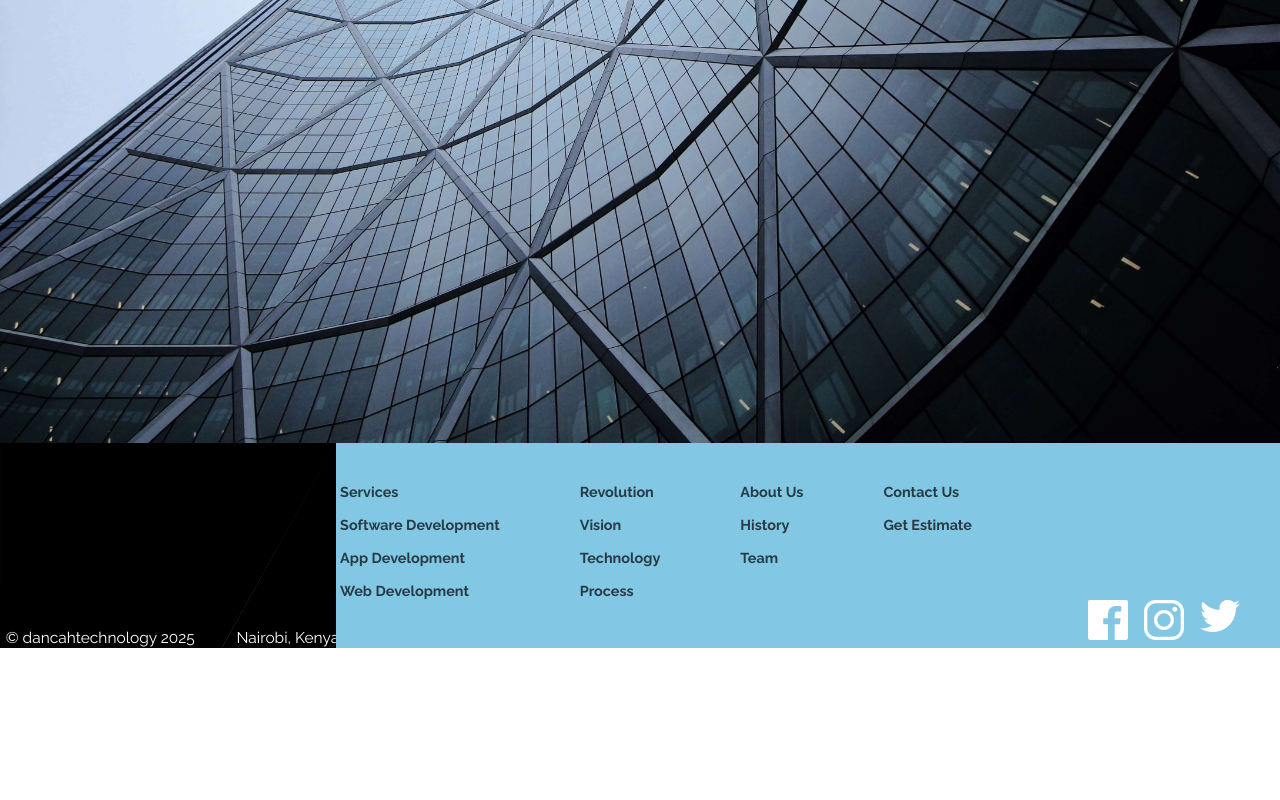
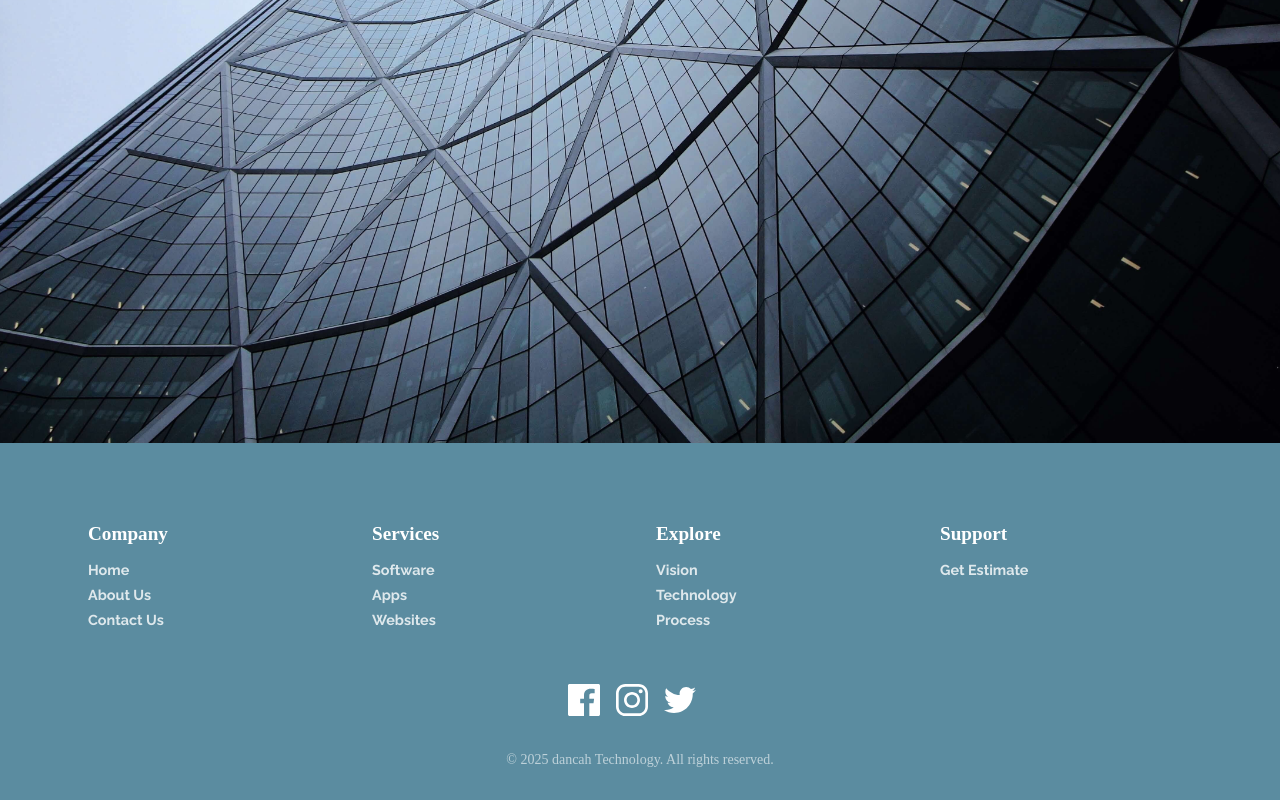
Before and after one commit to riqu-eza/dancahportal, a React (Create React App) app: page / in a window 1280 px wide. Shown: the part 3963-4763 px from the top of the page. Before the commit the page ends 4611 px from the top, so only its background shows below. Built offline with nearby package versions, Linux system fonts and the light colour scheme.

Commit message:
the footer updated

```diff
--- a/src/components/ui/Footer.js
+++ b/src/components/ui/Footer.js
@@ -13,353 +13,111 @@ import instagram from "../../assets/instagram.svg";
 
 const useStyles = makeStyles((theme) => ({
   footer: {
-    backgroundColor: theme.palette.common.orange,
+    backgroundColor: theme.palette.primary.dark,
+    color: "white",
     width: "100%",
-    overflowX: "hidden",
+    paddingTop: "4rem",
+    paddingBottom: "2rem",
+    position: "relative",
     zIndex: theme.zIndex.modal + 1,
-    [theme.breakpoints.down("sm")]: {
-      backgroundColor: "black",
-      height: "7.5em",
-      overflowX: "visible",
-    },
   },
   adornment: {
-    width: "21em",
-    verticalAlign: "bottom",
-    overflowY: "visible",
-    [theme.breakpoints.down("md")]: {
-      width: "20em",
-    },
-    [theme.breakpoints.down("sm")]: {
-      position: "absolute",
-      zIndex: 1302,
-      width: "100%",
-    },
+    width: "100%",
+    marginTop: "2rem",
   },
   mainContainer: {
-    position: "absolute",
-    marginTop: "auto",
-    marginRight: 0,
     width: "100%",
-    overflow: "hidden",
-    paddingLeft: "2rem",
-    [theme.breakpoints.down("md")]: {
-      marginTop: "0.5rem",
-      justifyContentContent: "flex-end",
-      paddingRight: "9%",
-      margin: 0,
-    },
+    maxWidth: "1200px",
+    margin: "auto",
+    padding: "0 2rem",
   },
   link: {
     ...theme.typography.link,
-    opacity: 0.7,
+    color: "white",
     textDecoration: "none",
-    cursor: "pointer",
-    whiteSpace: "nowrap",
+    opacity: 0.8,
+    marginBottom: "0.5rem",
+    transition: "opacity 0.3s ease",
     "&:hover": {
       opacity: 1,
     },
   },
+  sectionTitle: {
+    marginBottom: "1rem",
+    fontWeight: 600,
+    fontSize: "1.2rem",
+  },
   icon: {
-    width: "3.5rem",
-    height: "3.5rem",
-    padding: "0.5rem",
-    [theme.breakpoints.down("sm")]: {
-      width: "7rem",
-      height: "7rem",
-      padding: "1rem",
-    },
-    [theme.breakpoints.down("xs")]: {
-      width: "6rem",
-      height: "6rem",
+    width: "2rem",
+    height: "2rem",
+    marginRight: "1rem",
+    transition: "transform 0.3s ease",
+    "&:hover": {
+      transform: "scale(1.1)",
     },
   },
   mediaIconsContainer: {
-    marginTop: "-3.5rem",
-    paddingRight: "2rem",
-    margin: 0,
-    [theme.breakpoints.down("sm")]: {
-      margin: "auto",
-      padding: "1.5rem",
-      position: "absolute",
-      zIndex: 1303,
-    },
-    [theme.breakpoints.down("xs")]: {
-      paddingTop: "0.5rem",
-      padding: 0,
-    },
+    marginTop: "2rem",
+    justifyContent: "center",
+  },
+  copyright: {
+    marginTop: "2rem",
+    fontSize: "0.875rem",
+    opacity: 0.6,
+    textAlign: "center",
   },
 }));
 
 const Footer = (props) => {
   const classes = useStyles();
-  const theme = useTheme();
-  const medium = useMediaQuery(theme.breakpoints.down("md"));
-  const smaller = useMediaQuery(theme.breakpoints.down("sm"));
+  // const theme = useTheme();
+  // const medium = useMediaQuery(theme.breakpoints.down("md"));
+  // const smaller = useMediaQuery(theme.breakpoints.down("sm"));
+
   return (
-    <Grid container className={classes.footer}>
-      <Hidden smDown>
-        <Grid
-          item
-          container
-          justifyContent="center"
-          className={classes.mainContainer}
-          spacing={medium ? 5 : 10}
-        >
-          <Grid item>
-            <Grid container direction="column" spacing={2}>
-              <Grid
-                item
-                className={classes.link}
-                style={
-                  window.matchMedia("(max-width: 1450px)").matches
-                    ? { display: "none" }
-                    : {}
-                }
-                onClick={() => {
-                  props.setValue(0);
-                  props.setSelected(null);
-                }}
-                component={Link}
-                to="/"
-              >
-                Home
-              </Grid>
-            </Grid>
-          </Grid>
-          <Grid item>
-            <Grid container direction="column" spacing={2}>
-              <Grid
-                item
-                className={classes.link}
-                onClick={() => {
-                  props.setValue(1);
-                  props.setSelected(null);
-                }}
-                component={Link}
-                to="/services"
-              >
-                Services
-              </Grid>
-              <Grid
-                item
-                className={classes.link}
-                onClick={() => {
-                  props.setValue(1);
-                  props.setSelected(0);
-                }}
-                component={Link}
-                to="/software"
-              >
-                Software Development
-              </Grid>
-              <Grid
-                item
-                className={classes.link}
-                onClick={() => {
-                  props.setValue(1);
-                  props.setSelected(1);
-                }}
-                component={Link}
-                to="/mobileapps"
-              >
-                App Development
-              </Grid>
-              <Grid
-                item
-                className={classes.link}
-                onClick={() => {
-                  props.setValue(1);
-                  props.setSelected(2);
-                }}
-                component={Link}
-                to="/websites"
-              >
-                Web Development
-              </Grid>
-            </Grid>
-          </Grid>
-          <Grid item>
-            <Grid container direction="column" spacing={2}>
-              <Grid
-                item
-                className={classes.link}
-                onClick={() => {
-                  props.setValue(2);
-                  props.setSelected(null);
-                }}
-                component={Link}
-                to="/revolution"
-              >
-                Revolution
-              </Grid>
-              <Grid
-                item
-                className={classes.link}
-                onClick={() => {
-                  props.setValue(2);
-                  props.setSelected(null);
-                }}
-                component={Link}
-                to="/revolution"
-              >
-                Vision
-              </Grid>
-              <Grid
-                item
-                className={classes.link}
-                onClick={() => {
-                  props.setValue(2);
-                  props.setSelected(null);
-                }}
-                component={Link}
-                to="/revolution"
-              >
-                Technology
-              </Grid>
-              <Grid
-                item
-                className={classes.link}
-                onClick={() => {
-                  props.setValue(2);
-                  props.setSelected(null);
-                }}
-                component={Link}
-                to="/revolution"
-              >
-                Process
-              </Grid>
-            </Grid>
-          </Grid>
-          <Grid item>
-            <Grid container direction="column" spacing={2}>
-              <Grid
-                item
-                className={classes.link}
-                onClick={() => {
-                  props.setValue(3);
-                  props.setSelected(null);
-                }}
-                component={Link}
-                to="/about"
-              >
-                About Us
-              </Grid>
-              <Grid
-                item
-                className={classes.link}
-                onClick={() => {
-                  props.setValue(3);
-                  props.setSelected(null);
-                }}
-                component={Link}
-                to="/about"
-              >
-                History
-              </Grid>
-              <Grid
-                item
-                className={classes.link}
-                onClick={() => {
-                  props.setValue(3);
-                  props.setSelected(null);
-                }}
-                component={Link}
-                to="/about"
-              >
-                Team
-              </Grid>
-            </Grid>
-          </Grid>
-          <Grid item>
-            <Grid container direction="column" spacing={2}>
-              <Grid
-                item
-                className={classes.link}
-                onClick={() => {
-                  props.setValue(4);
-                  props.setSelected(null);
-                }}
-                component={Link}
-                to="/contact"
-              >
-                Contact Us
-              </Grid>
-              <Grid
-                item
-                className={classes.link}
-                onClick={() => {
-                  props.setValue(5);
-                  props.setSelected(null);
-                }}
-                component={Link}
-                to="/estimate"
-              >
-                Get Estimate
-              </Grid>
-            </Grid>
-          </Grid>
+    <footer className={classes.footer}>
+      <Grid container spacing={4} className={classes.mainContainer}>
+        <Grid item xs={6} sm={3}>
+          <div className={classes.sectionTitle}>Company</div>
+          <div className={classes.link} component={Link} to="/" onClick={() => props.setValue(0)}>Home</div>
+          <div className={classes.link} component={Link} to="/about" onClick={() => props.setValue(3)}>About Us</div>
+          <div className={classes.link} component={Link} to="/contact" onClick={() => props.setValue(4)}>Contact Us</div>
         </Grid>
-      </Hidden>
-      {smaller ? null : (
-        <Grid item className={classes.adornment}>
-          <FooterAdornment className={classes.adornment} />
+        <Grid item xs={6} sm={3}>
+          <div className={classes.sectionTitle}>Services</div>
+          <div className={classes.link} component={Link} to="/software" onClick={() => props.setValue(1)}>Software</div>
+          <div className={classes.link} component={Link} to="/mobileapps" onClick={() => props.setValue(1)}>Apps</div>
+          <div className={classes.link} component={Link} to="/websites" onClick={() => props.setValue(1)}>Websites</div>
         </Grid>
-      )}
-      <Grid container direction="column" alignItems="center">
-        <Grid
-          item
-          container
-          justifyContent={smaller ? "center" : "flex-end"}
-          className={classes.mediaIconsContainer}
-        >
-          <Grid
-            item
-            component={"a"}
-            href="https://facebook.com"
-            className={classes.icon}
-          >
-            <img
-              alt="facebook-icon"
-              src={facebook}
-              rel="noopener noreferrer"
-              target="_blank"
-            />
-          </Grid>
-          <Grid
-            item
-            component={"a"}
-            href="https://instagram.com"
-            className={classes.icon}
-          >
-            <img
-              alt="facebook-icon"
-              src={instagram}
-              rel="noopener noreferrer"
-              target="_blank"
-            />
-          </Grid>
-          <Grid
-            item
-            component={"a"}
-            href="https://twitter.com"
-            className={classes.icon}
-          >
-            <img
-              alt="facebook-icon"
-              src={twitter}
-              rel="noopener noreferrer"
-              target="_blank"
-            />
-          </Grid>
+        <Grid item xs={6} sm={3}>
+          <div className={classes.sectionTitle}>Explore</div>
+          <div className={classes.link} component={Link} to="/revolution" onClick={() => props.setValue(2)}>Vision</div>
+          <div className={classes.link} component={Link} to="/revolution" onClick={() => props.setValue(2)}>Technology</div>
+          <div className={classes.link} component={Link} to="/revolution" onClick={() => props.setValue(2)}>Process</div>
         </Grid>
-        {smaller ? (
-          <Grid item className={classes.adornment}>
-            <MobileFooterAdornment />
-          </Grid>
-        ) : null}
+        <Grid item xs={6} sm={3}>
+          <div className={classes.sectionTitle}>Support</div>
+          <div className={classes.link} component={Link} to="/estimate" onClick={() => props.setValue(5)}>Get Estimate</div>
+        </Grid>
       </Grid>
-    </Grid>
+      <Grid container className={classes.mediaIconsContainer}>
+        <a href="https://facebook.com" target="_blank" rel="noopener noreferrer">
+          <img src={facebook} alt="Facebook" className={classes.icon} />
+        </a>
+        <a href="https://instagram.com" target="_blank" rel="noopener noreferrer">
+          <img src={instagram} alt="Instagram" className={classes.icon} />
+        </a>
+        <a href="https://twitter.com" target="_blank" rel="noopener noreferrer">
+          <img src={twitter} alt="Twitter" className={classes.icon} />
+        </a>
+      </Grid>
+      {/* <Grid item className={classes.adornment}>
+        {smaller ? <MobileFooterAdornment /> : <FooterAdornment />}
+      </Grid> */}
+      <div className={classes.copyright}>
+        &copy; {new Date().getFullYear()} dancah Technology. All rights reserved.
+      </div>
+    </footer>
   );
 };
 
```
